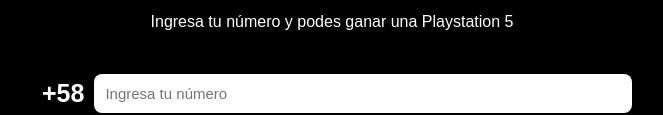
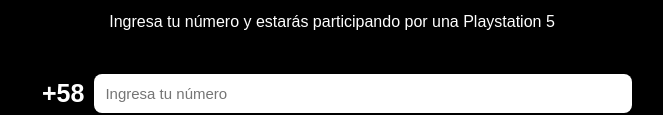
Before and after one commit to leandrocasali/tg-gana-una-ps5, a plain HTML site: page index.html in a window 1280 px wide. Shown: the part 453-568 px from the top of the page, without its empty margins (308-971 px from the left). Drawn offline with Linux system fonts and the light colour scheme.

Commit message:
Update index.html

```diff
--- a/index.html
+++ b/index.html
@@ -17,7 +17,7 @@
 
     <div class="form-container" id="formContainer">
       <form id="phoneForm">
-        <p>Ingresa tu número y podes ganar una Playstation 5</p><br>
+        <p>Ingresa tu número y estarás participando por una Playstation 5</p><br>
         <div class="input-group">
           <span class="prefix">+58</span>
           <input type="number" id="phone" placeholder="Ingresa tu número" maxlength="10" required>
```
